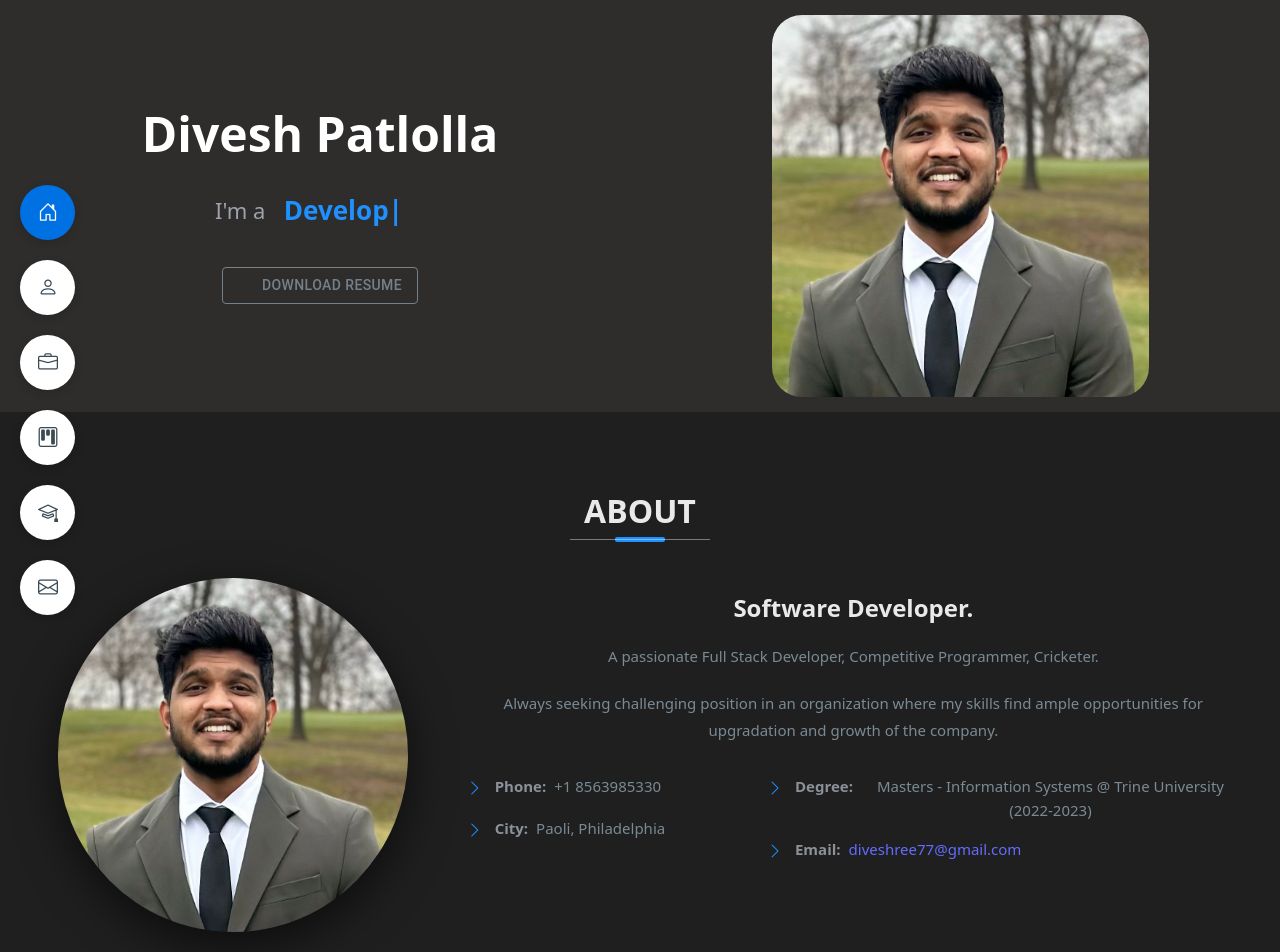
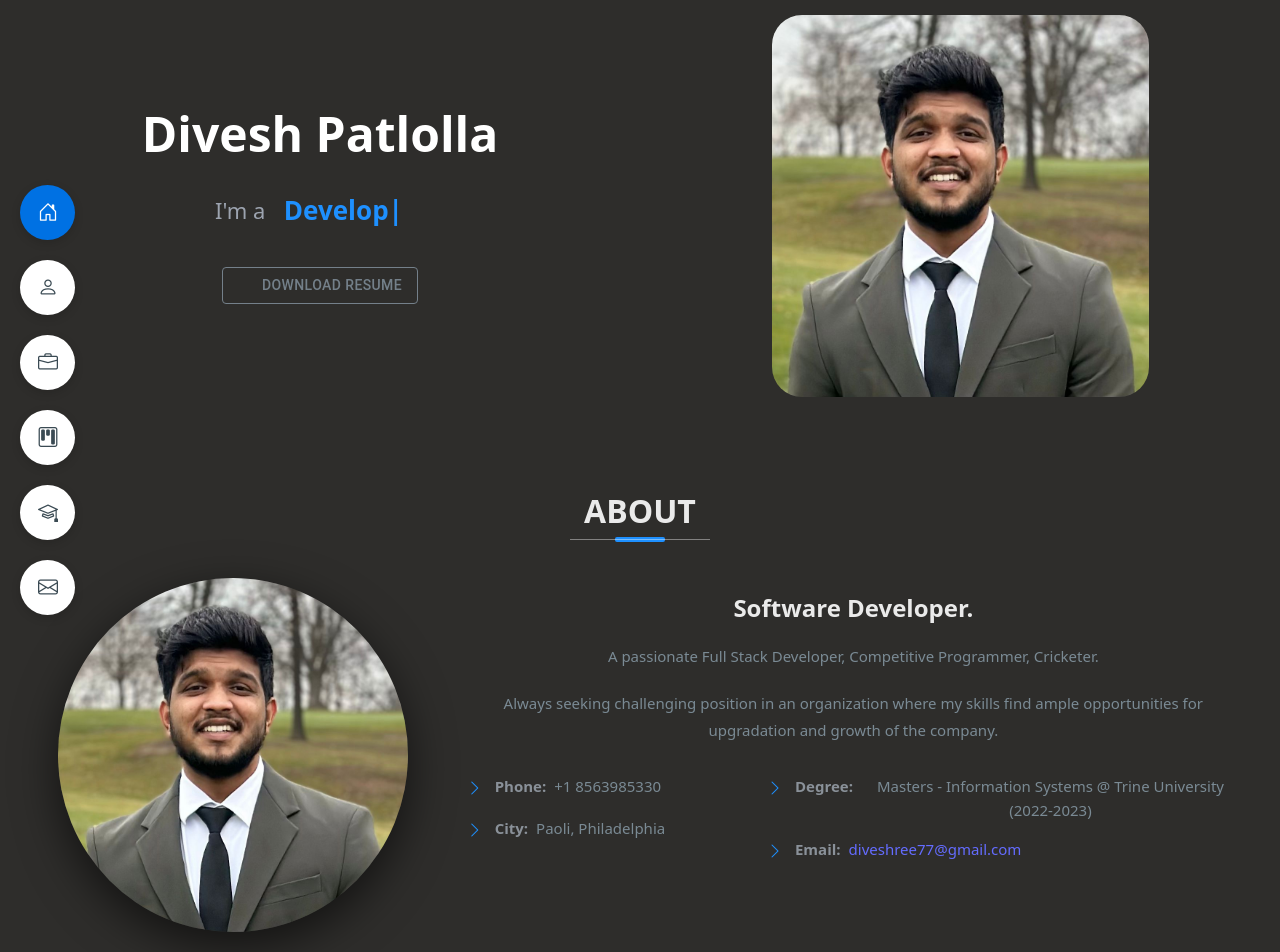
Before and after one commit to diveshdp/divesh-patlolla.github.io, a React (Vite) app: page / in a window 1280 px wide. Shown: the top 952 px of the page. Built offline with nearby package versions, Linux system fonts and the light colour scheme; some icons are missing.

Commit message:
code refinement

```diff
--- a/src/App.tsx
+++ b/src/App.tsx
@@ -1,6 +1,6 @@
 // import { useState } from "react";
 import "./App.css";
-import Header from "./components/Header";
+import Header from "./components/header/Header";
 import Hero from "./components/Hero";
 import Main from "./components/Main";
 // import useTemplateFeatures from "./hooks/useTemplateFeatures";
--- a/src/components/Main.tsx
+++ b/src/components/Main.tsx
@@ -1,12 +1,12 @@
 import React from "react";
-import About from "./about";
-import Skills from "./Skills";
+import About from "./about/About";
+import Skills from "./skills/Skills";
 import Experience from "./Experience";
 // import Projects from "./Projects";
 // import Education from "./Education";
 // import Achievements from "./Achievements";
 import Footer from "./Footer";
-import Contact from "./Contact";
+import Contact from "./contact/Contact";
 
 const Main: React.FC = () => (
   <main id="main">
--- a/src/components/About.css
+++ b/src/components/about/About.css
@@ -3,7 +3,7 @@
 ================================ */
 
 .about.background-alt {
-  background: radial-gradient(circle at top, #2a2a2a 0%, #1f1f1f 0%);
+  /* background: radial-gradient(circle at top, #2a2a2a 0%, #1f1f1f 0%); */
   padding: 80px 20px;
   min-height: 100vh;
 }
--- a/src/components/about.tsx
+++ b/src/components/about/About.tsx
@@ -1,5 +1,5 @@
 import React from "react";
-import img from "../assets/profile.jpeg";
+import img from "../../assets/profile.jpeg";
 import "./About.css";
 
 const About: React.FC = () => {
```
Also changed, not shown: src/components/Experience.tsx (+0 -25 lines), src/components/contact/Contact.css (renamed from src/components/Contact.css), src/components/contact/Contact.tsx (renamed from src/components/Contact.tsx), src/components/header/Header.css (renamed from src/components/Header.css), src/components/header/Header.tsx (renamed from src/components/Header.tsx), src/components/skills/Skills.css (renamed from src/components/Skills.css), src/components/skills/Skills.tsx (renamed from src/components/Skills.tsx).
